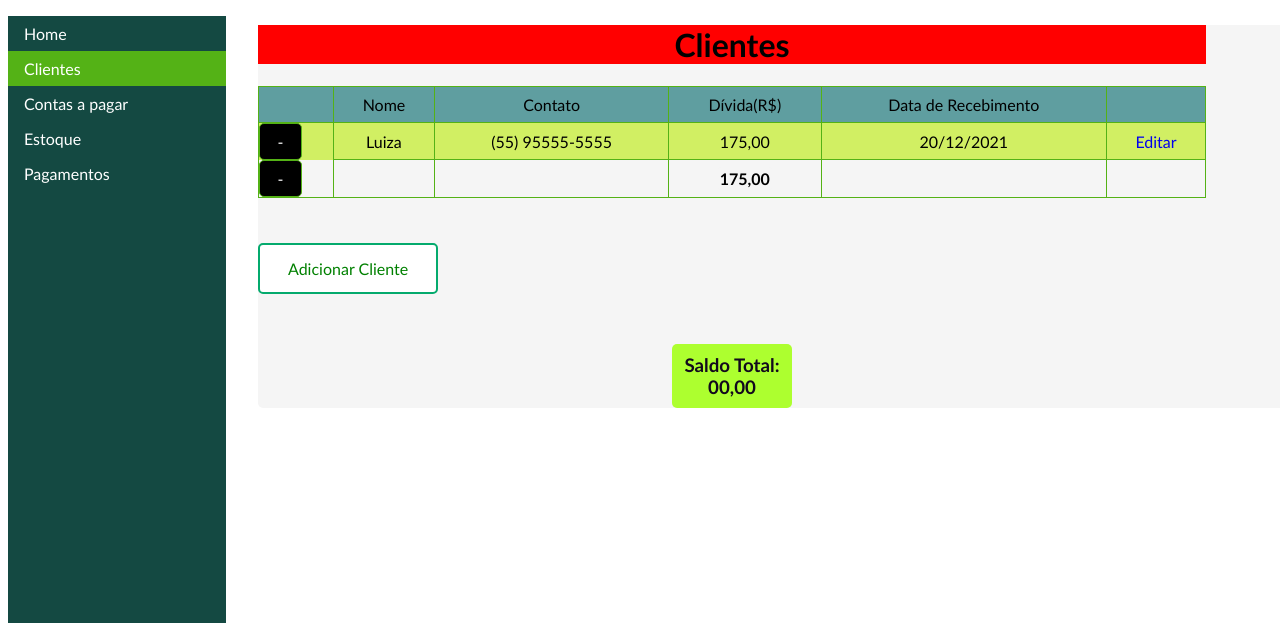
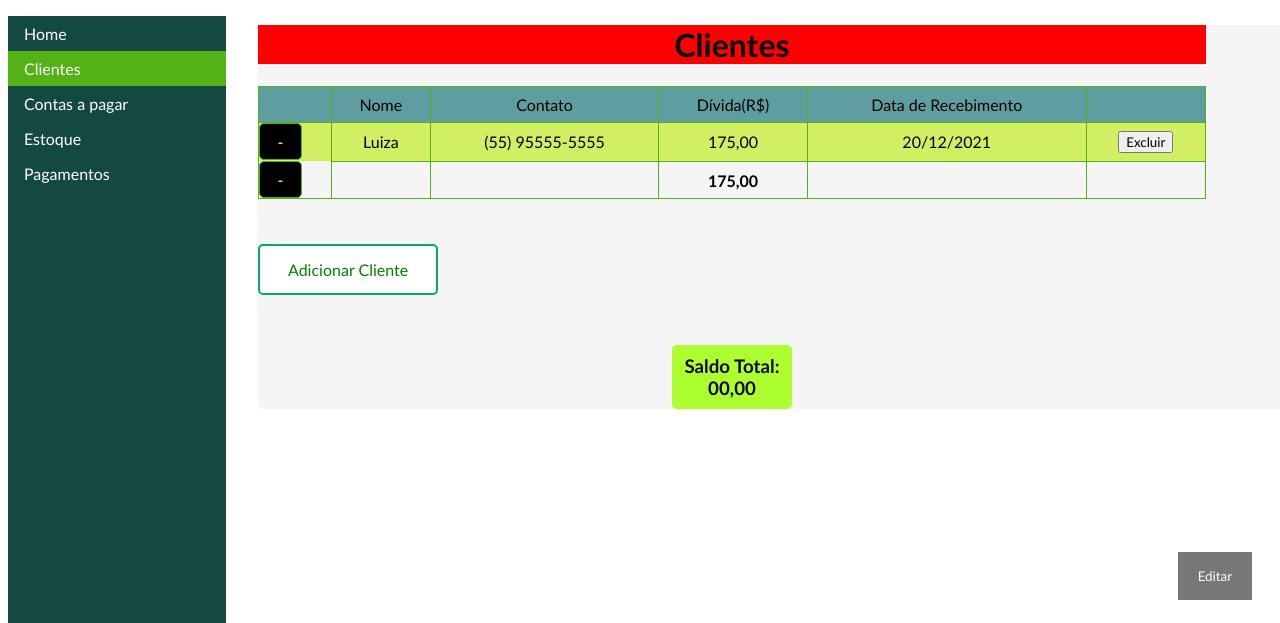
Before and after one commit to brunobash/micro-fin, a PHP site: page /clientes.html in a window 1280 px wide. Shown: the part 177-800 px from the top of the page. Run offline with PHP 8.4, Linux system fonts and the light colour scheme.

Commit message:
fix: stylesheets

```diff
--- a/assets/css/style.css
+++ b/assets/css/style.css
@@ -157,3 +157,31 @@ a{
 .month:hover{
     background-color: #54b216;
 }
+
+/*** form popup ***/
+
+/* button that is used to open the form*/
+.open-button{
+    background-color: #555;
+    color: white;
+    padding: 16px 20px;
+    border: none;
+    cursor: pointer;
+    opacity: 0.8;
+    position: fixed;
+    bottom: 23px;
+    right: 28px;
+    width: 280;
+}
+
+/*the popup form - hidden by default*/
+.form-popup{
+    display: none;
+    position: fixed;
+    bottom: 0;
+    right: 15px;
+    border: 3px solid #f1f1f1;
+    z-index: 9;
+}
+
+/*Form container styles*/
--- a/clientes.html
+++ b/clientes.html
@@ -144,11 +144,29 @@
                     <td>(55) 95555-5555</td>
                     <td>175,00</td>
                     <td>20/12/2021</td>
-                    <td><a href="editarCliente.php">Editar</a></td>
+                    <td>
+                        <div class="table-edit-del" id="popupEdit">
+                            <a href="#"><button class="open-button" onclick="openEdit()">Editar</button></a>
+                            <a href="#"><button onclick="">Excluir</button></a>
+                            <div class="form-popup" id="editForm">
+                                <form action="edit.php" class="form-container">
+                                    <label for="name"><b>Nome</b></label>
+                                    <input type="text" placeholder="Adicione o Nome" name="nome" required>
+
+                                    <label for="contact"><b>Contato</b></label>
+                                    <input type="text" placeholder="Adicione o contato" name="contato" required>
+
+                                    <button type="submit" class="btn-submit">Editar</button>
+                                    <button type="button" class="btn-cancel" onclick="closeEdit()">Fechar</button>
+                                </form>
+                            </div>
+                        </div>
+
+                    </td>
                 </tr>
 
                 <tr class="rodape">
-                    <td class="delete"><a href="" id="del-minus">-</a></td>
+                    <td class="delete"><a href="#" id="del-minus">-</a></td>
                     <td></td>
                     <td></td>
                     <td class="rodape"><b>175,00</b></td>
@@ -163,10 +181,16 @@
             <h3 id="verde">Saldo Total: 00,00</h3>
 
     </div>
+    <script>
+        function openEdit(){
+            document.getElementById("popupEdit").style.display = "block";
+        }
 
-
-
-
+        function closeEdit(){
+            document.getElementById("popupEdit").style.display = "none";
+        }
+    </script>
+    <script src="assets/js/script.js"></script>
 </body>
 
 </html>
```
Also changed, not shown: assets/js/script.js (added).
